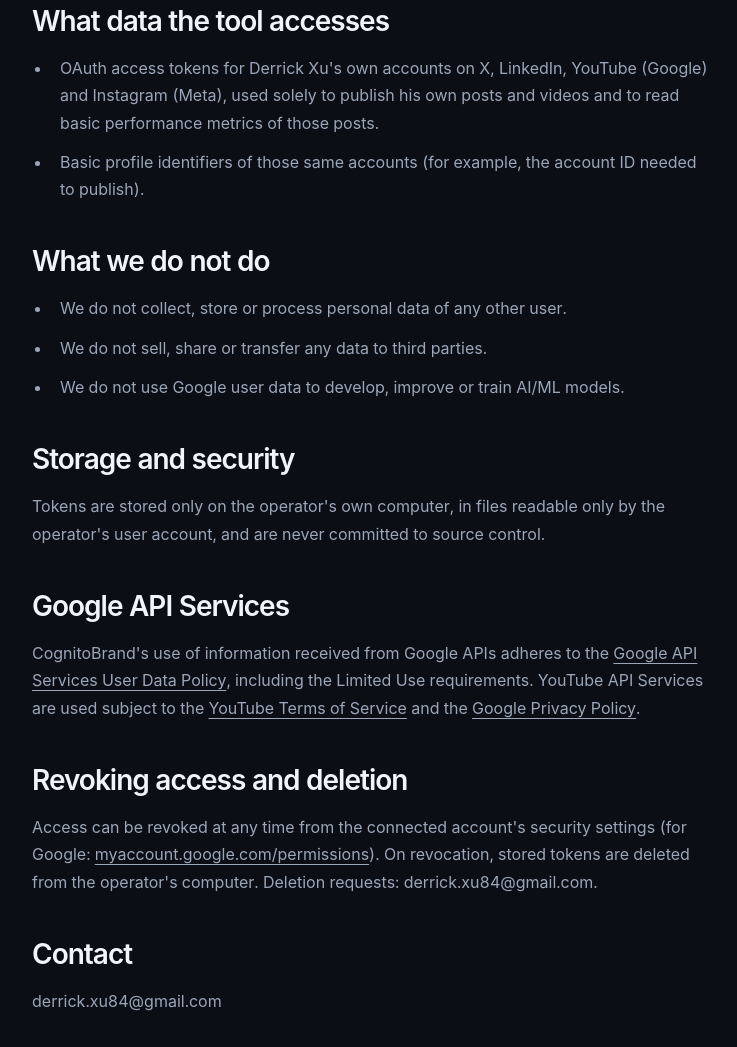
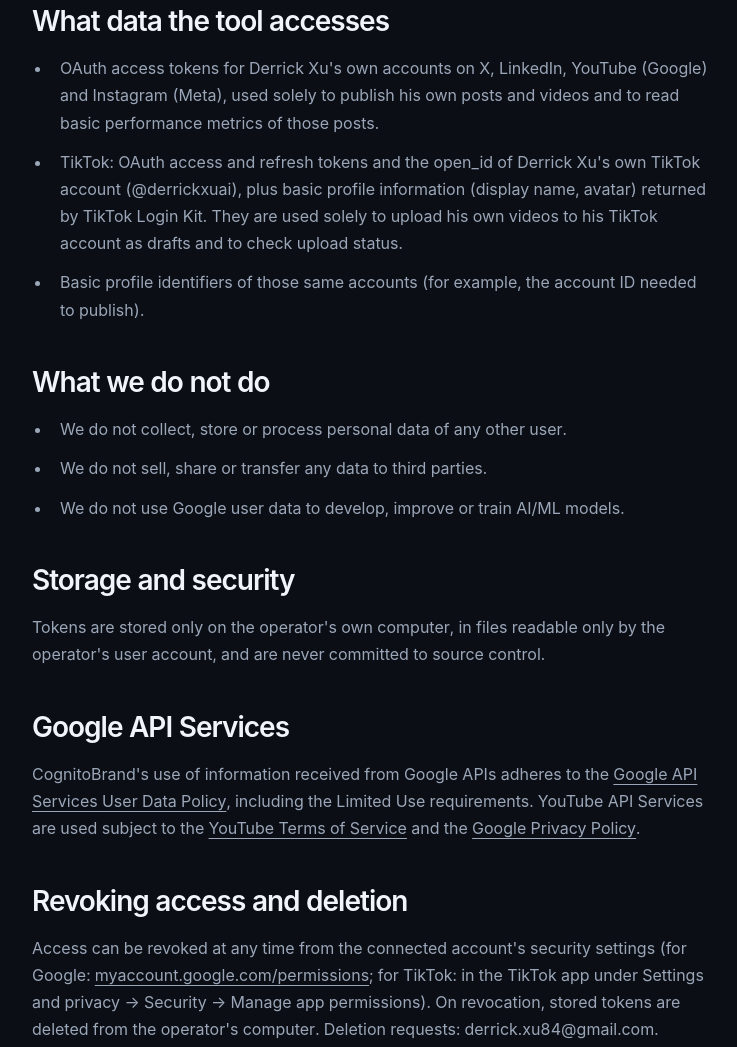
Before and after one commit to Derrickxxm/derrickxxm.github.io, a plain HTML site: page privacy.html in a window 1280 px wide. Shown: the part 404-1451 px from the top of the page, without its empty margins (18-755 px from the left). Drawn offline with Linux system fonts and the light colour scheme.

Commit message:
Add TikTok to privacy, terms and channel links

```diff
--- a/privacy.html
+++ b/privacy.html
@@ -47,6 +47,7 @@
 <h2>What data the tool accesses</h2>
 <ul>
 <li>OAuth access tokens for Derrick Xu's own accounts on X, LinkedIn, YouTube (Google) and Instagram (Meta), used solely to publish his own posts and videos and to read basic performance metrics of those posts.</li>
+<li>TikTok: OAuth access and refresh tokens and the open_id of Derrick Xu's own TikTok account (@derrickxuai), plus basic profile information (display name, avatar) returned by TikTok Login Kit. They are used solely to upload his own videos to his TikTok account as drafts and to check upload status.</li>
 <li>Basic profile identifiers of those same accounts (for example, the account ID needed to publish).</li>
 </ul>
 </section>
@@ -68,7 +69,7 @@
 </section>
 <section>
 <h2>Revoking access and deletion</h2>
-<p>Access can be revoked at any time from the connected account's security settings (for Google: <a href="https://myaccount.google.com/permissions" rel="noopener">myaccount.google.com/permissions</a>). On revocation, stored tokens are deleted from the operator's computer. Deletion requests: derrick.xu84@gmail.com.</p>
+<p>Access can be revoked at any time from the connected account's security settings (for Google: <a href="https://myaccount.google.com/permissions" rel="noopener">myaccount.google.com/permissions</a>; for TikTok: in the TikTok app under Settings and privacy → Security → Manage app permissions). On revocation, stored tokens are deleted from the operator's computer. Deletion requests: derrick.xu84@gmail.com.</p>
 </section>
 <section>
 <h2>Contact</h2>
```
Also changed, not shown: index.html (+1 -2 lines), terms.html (+1 -1 lines).
